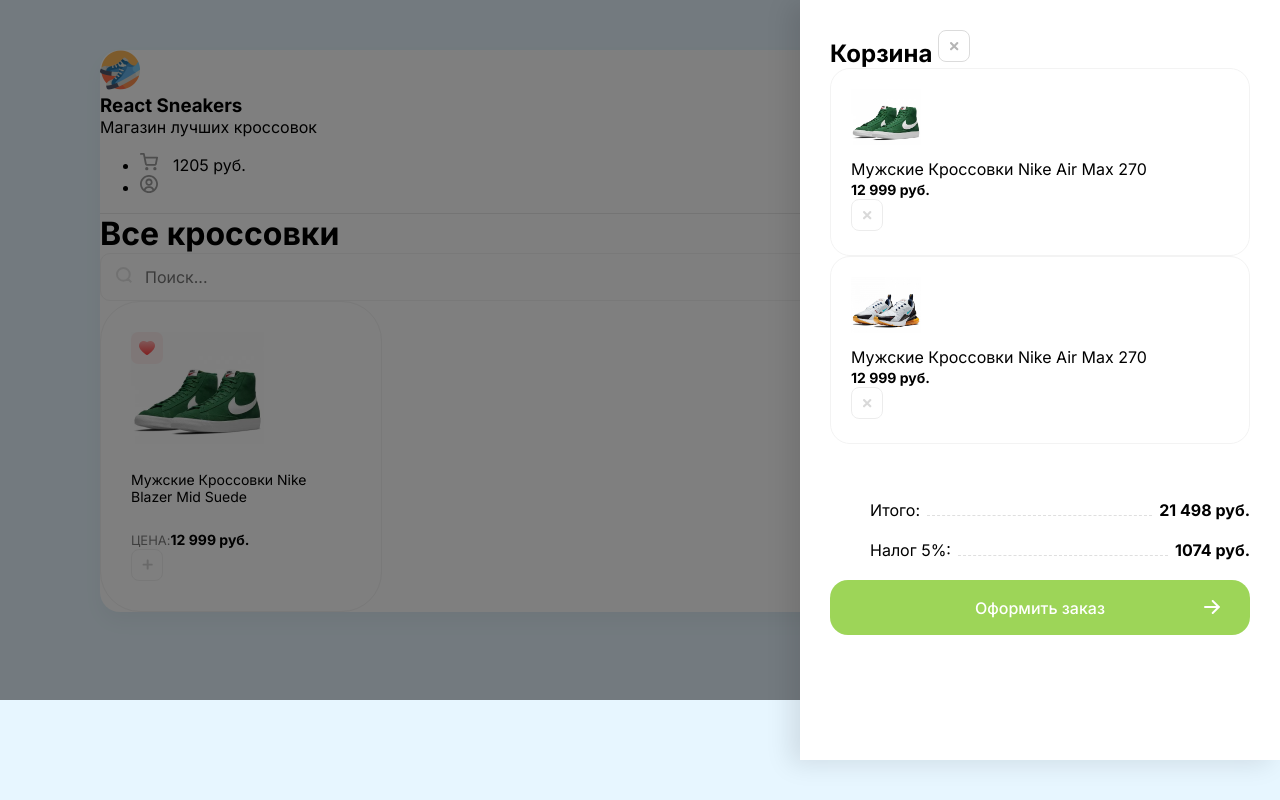
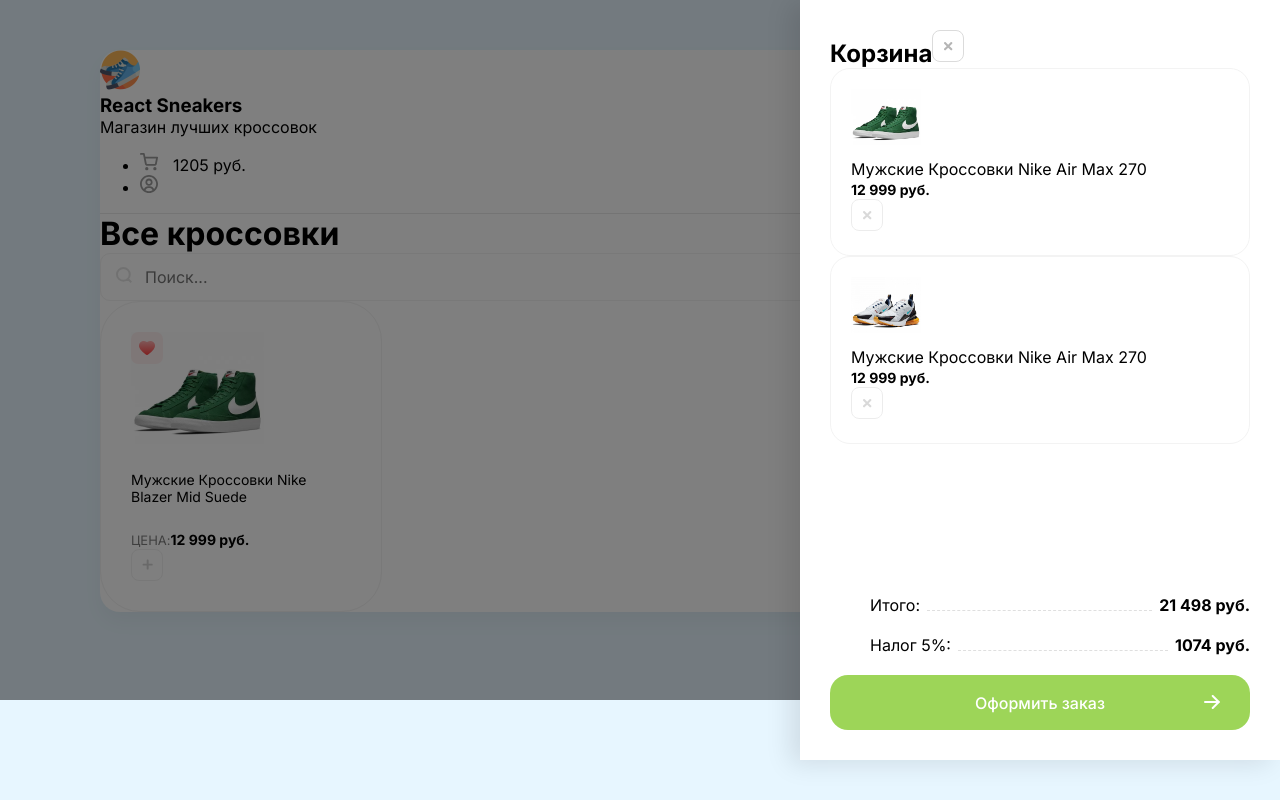
Before and after one commit to YouJeen-ru/react-sneakers, a React (Create React App) app: page / in a window 1280 px wide. Built offline with nearby package versions, Linux system fonts and the light colour scheme.

Commit message:
add new components Card,Drawer,Header

```diff
--- a/src/App.js
+++ b/src/App.js
@@ -1,74 +1,15 @@
 import React from 'react';
+
+import Card from "./components/Card";
+import Header from "./components/Header";
+import Drawer from "./components/Drawer";
 
 function App() {
     return (
         <div className='wrapper clear'>
-            <div className="overlay">
-                <div className="drawer justify-between">
-                    <h2 className='d-flex justify-between mb-30'>Корзина <img className='removeBtn cu-p' src="/img/btn-remove.svg" alt="remove"/></h2>
+            <Drawer/>
+            <Header/>
 
-                    <div className="items">
-                        <div className="cartItem d-flex align-center mb-20">
-                            <div style={{backgroundImage: 'url(/img/sneakers/1.jpg)'}}
-                                 className="flex cartItemImg"></div>
-                            <div className='mr-20 flex'>
-                                <p className='mb-5'>Мужские Кроссовки Nike Air Max 270</p>
-                                <b>12 999 руб.</b>
-                            </div>
-                            <img className='removeBtn' src="/img/btn-remove.svg" alt="remove"/>
-                        </div>
-
-                        <div className="cartItem d-flex align-center mb-20">
-                            <div style={{backgroundImage: 'url(/img/sneakers/2.jpg)'}}
-                                 className="flex cartItemImg"></div>
-                            <div className='mr-20 flex'>
-                                <p className='mb-5'>Мужские Кроссовки Nike Air Max 270</p>
-                                <b>12 999 руб.</b>
-                            </div>
-                            <img className='removeBtn' src="/img/btn-remove.svg" alt="remove"/>
-                        </div>
-                    </div>
-
-                    <div className="cartTotalBlock">
-                        <ul>
-                            <li>
-                                <span>Итого:</span>
-                                <div></div>
-                                <b>21 498 руб. </b>
-                            </li>
-                            <li>
-                                <span>Налог 5%: </span>
-                                <div></div>
-                                <b>1074 руб. </b>
-                            </li>
-                        </ul>
-
-                        <button className='greenButton'>
-                            Оформить заказ <img src="/img/arrow.svg" alt="arrow"/>
-                        </button>
-                    </div>
-                </div>
-            </div>
-
-
-            <header className='d-flex justify-between p-40'>
-                <div className='d-flex align-center'>
-                    <img width={40} height={40} src="/img/logo.png" alt="log"/>
-                    <div>
-                        <h3 className='text-uppercase'>React Sneakers</h3>
-                        <p className='opacity-5'>Магазин лучших кроссовок</p>
-                    </div>
-                </div>
-                <ul className='d-flex'>
-                    <li className='mr-30'>
-                        <img width={18} height={18} src="/img/cart.svg" alt="log"/>
-                        <span>1205 руб.</span>
-                    </li>
-                    <li>
-                        <img width={18} height={18} src="/img/user.svg" alt="log"/>
-                    </li>
-                </ul>
-            </header>
             <div className="content p-40">
                 <div className='d-flex align-center justify-between mb-40'>
                     <h1>Все кроссовки</h1>
@@ -77,23 +18,9 @@
                         <input type="text" placeholder='Поиск...'/>
                     </div>
                 </div>
-                <div>
-                    <div className="card">
-                        <div className='favorite'>
-                            <img src="/img/heart-liked.svg" alt="Unliked"/>
-                        </div>
-                        <img width={133} height={112} src="/img/sneakers/1.jpg" alt=""/>
-                        <h5>Мужские Кроссовки Nike Blazer Mid Suede</h5>
-                        <div className='d-flex justify-between align-center'>
-                            <div className='d-flex flex-column'>
-                                <span>Цена:</span>
-                                <b>12 999 руб.</b>
-                            </div>
-                            <button className='button'>
-                                <img width={11} height={11} src="/img/plus.svg" alt=""/>
-                            </button>
-                        </div>
-                    </div>
+
+                <div className='d-flex'>
+                    <Card/>
                 </div>
 
             </div>
--- /dev/null
+++ b/src/components/Card.js
@@ -0,0 +1,25 @@
+import React from "react";
+
+
+const Card = () => {
+  return (
+      <div className="card">
+          <div className='favorite'>
+              <img src="/img/heart-liked.svg" alt="Unliked"/>
+          </div>
+          <img width={133} height={112} src="/img/sneakers/1.jpg" alt=""/>
+          <h5>Мужские Кроссовки Nike Blazer Mid Suede</h5>
+          <div className='d-flex justify-between align-center'>
+              <div className='d-flex flex-column'>
+                  <span>Цена:</span>
+                  <b>12 999 руб.</b>
+              </div>
+              <button className='button'>
+                  <img width={11} height={11} src="/img/plus.svg" alt=""/>
+              </button>
+          </div>
+      </div>
+  )
+}
+
+export default Card
--- /dev/null
+++ b/src/components/Drawer.js
@@ -0,0 +1,57 @@
+import React from "react";
+
+const Drawer = () => {
+    return (
+        <div style={{display: 'block'}} className="overlay">
+            <div className="drawer justify-between">
+                <h2 className='d-flex justify-between mb-30'>
+                    Корзина
+                    <img className='removeBtn cu-p' src="/img/btn-remove.svg" alt="remove"/>
+                </h2>
+
+                <div className="items">
+                    <div className="cartItem d-flex align-center mb-20">
+                        <div style={{backgroundImage: 'url(/img/sneakers/1.jpg)'}}
+                             className="flex cartItemImg"></div>
+                        <div className='mr-20 flex'>
+                            <p className='mb-5'>Мужские Кроссовки Nike Air Max 270</p>
+                            <b>12 999 руб.</b>
+                        </div>
+                        <img className='removeBtn' src="/img/btn-remove.svg" alt="remove"/>
+                    </div>
+
+                    <div className="cartItem d-flex align-center mb-20">
+                        <div style={{backgroundImage: 'url(/img/sneakers/2.jpg)'}}
+                             className="flex cartItemImg"></div>
+                        <div className='mr-20 flex'>
+                            <p className='mb-5'>Мужские Кроссовки Nike Air Max 270</p>
+                            <b>12 999 руб.</b>
+                        </div>
+                        <img className='removeBtn' src="/img/btn-remove.svg" alt="remove"/>
+                    </div>
+                </div>
+
+                <div className="cartTotalBlock">
+                    <ul>
+                        <li>
+                            <span>Итого:</span>
+                            <div></div>
+                            <b>21 498 руб. </b>
+                        </li>
+                        <li>
+                            <span>Налог 5%: </span>
+                            <div></div>
+                            <b>1074 руб. </b>
+                        </li>
+                    </ul>
+
+                    <button className='greenButton'>
+                        Оформить заказ <img src="/img/arrow.svg" alt="arrow"/>
+                    </button>
+                </div>
+            </div>
+        </div>
+    )
+}
+
+export default Drawer
--- /dev/null
+++ b/src/components/Header.js
@@ -0,0 +1,26 @@
+import React from "react";
+
+const Header = () => {
+  return (
+      <header className='d-flex justify-between p-40'>
+          <div className='d-flex align-center'>
+              <img width={40} height={40} src="/img/logo.png" alt="log"/>
+              <div>
+                  <h3 className='text-uppercase'>React Sneakers</h3>
+                  <p className='opacity-5'>Магазин лучших кроссовок</p>
+              </div>
+          </div>
+          <ul className='d-flex'>
+              <li className='mr-30'>
+                  <img width={18} height={18} src="/img/cart.svg" alt="log"/>
+                  <span>1205 руб.</span>
+              </li>
+              <li>
+                  <img width={18} height={18} src="/img/user.svg" alt="log"/>
+              </li>
+          </ul>
+      </header>
+  )
+}
+
+export default Header
--- a/src/index.scss
+++ b/src/index.scss
@@ -114,6 +114,7 @@
 
   .items {
     overflow: auto;
+    flex: 1;
     margin-bottom: 40px;
   }
 
```
